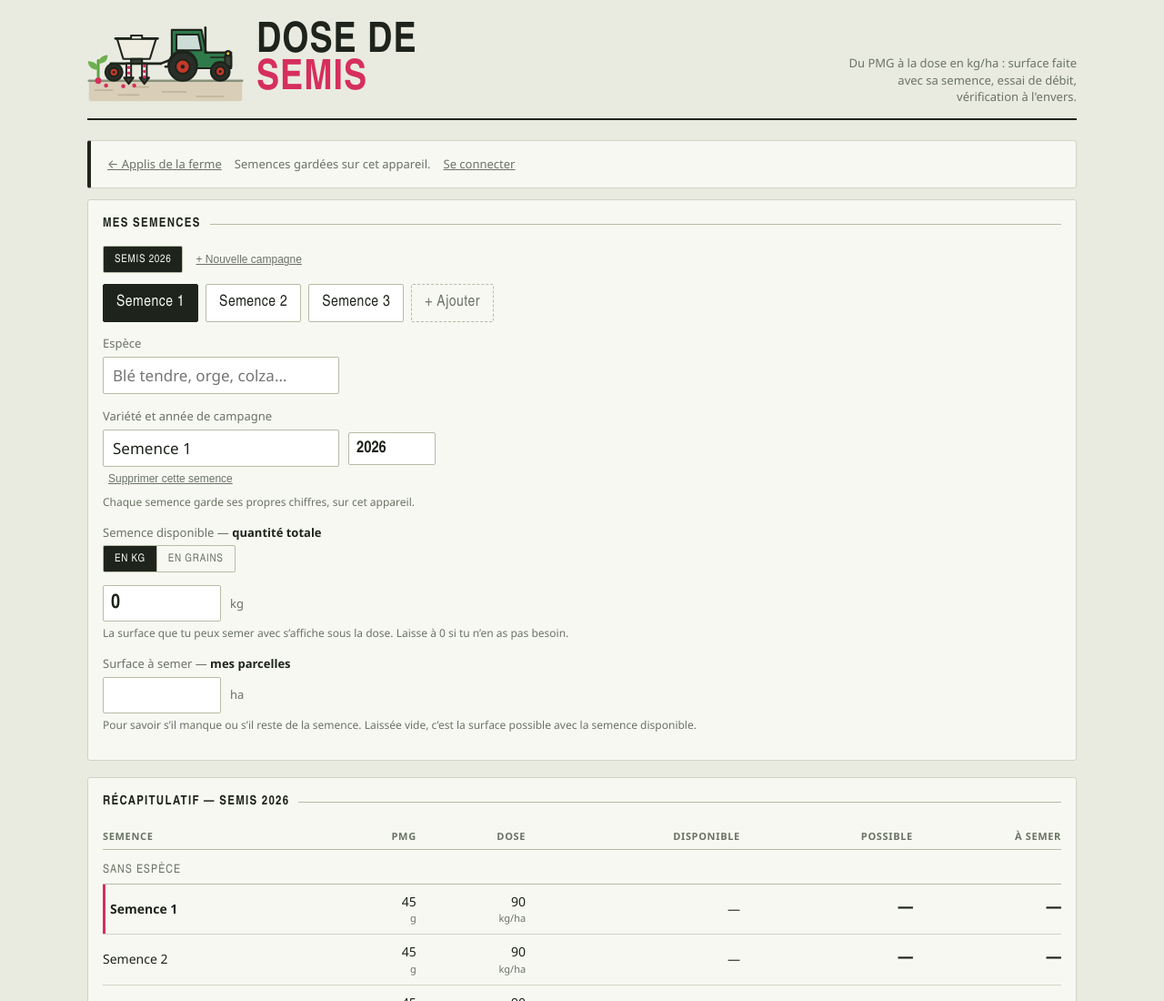
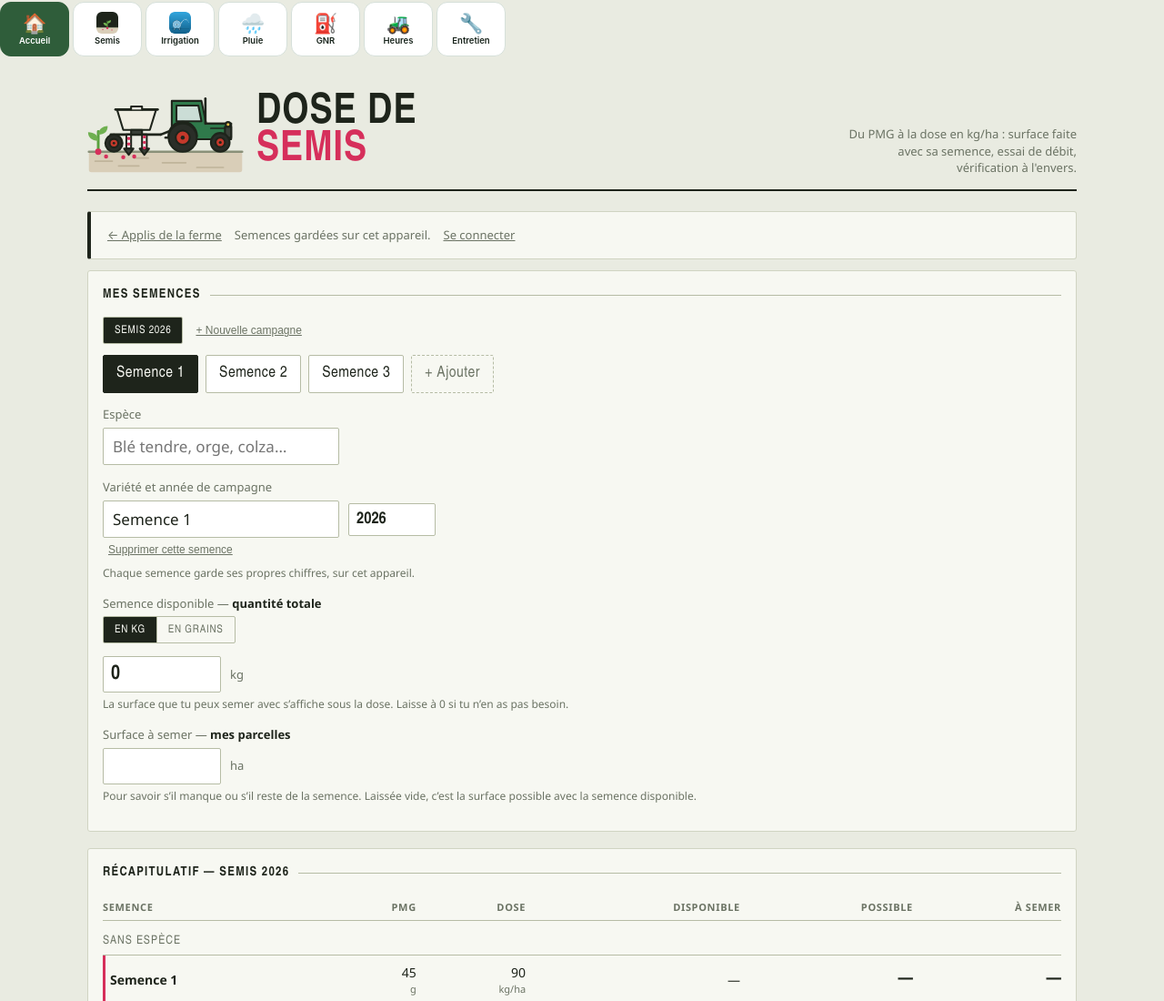
Before and after one commit to Julien028/applis-de-la-ferme, a website: page public/dose-de-semis/index.html in a window 1280 px wide. Shown: the top 1100 px of the page at 91% size. Drawn offline with Linux system fonts and the light colour scheme; no server answers.

Commit message:
Onglets carrés en haut de chaque appli pour passer de l'une à l'autre
Co-Authored-By: Claude Opus 5.5 <noreply@anthropic.com>

```diff
--- /dev/null
+++ b/public/commun/onglets.js
@@ -0,0 +1,52 @@
+// Applis de la ferme — rangée d'onglets carrés en haut de chaque appli, pour passer de
+// l'une à l'autre sans revenir à l'accueil. Se place tout en haut de la page ; l'appli
+// ouverte est surlignée ; les applis que le compte n'a pas le droit d'ouvrir sont cachées.
+(function(){
+  "use strict";
+  const APPLIS = [
+    ["dose",       "/dose-de-semis/",        "Semis", "/dose-de-semis/apple-touch-icon.png"],
+    ["irrigation", "/irrigation-enrouleur/", "Irrigation",    "/irrigation-enrouleur/icon-192.png"],
+    ["pluie",      "/pluviometrie/",         "Pluie",         "🌧️"],
+    ["gnr",        "/gnr/",                  "GNR",           "⛽"],
+    ["tracteurs",  "/tracteurs/",            "Heures",        "🚜"],
+    ["entretien",  "/entretien/",            "Entretien",     "🔧"],
+  ];
+  let moi = null;
+  try{ moi = JSON.parse(localStorage.getItem("applis.moi")); }catch(e){}
+  const acces = moi && moi.compte && moi.compte.role!=="chef" && moi.droits && moi.droits.acces ? moi.droits.acces : null;
+  const ici = location.pathname;
+
+  const css = document.createElement("style");
+  css.textContent = `
+.onglets-ferme{display:flex;gap:4px;overflow-x:auto;-webkit-overflow-scrolling:touch;margin:0 0 12px;padding:2px 0 4px;scrollbar-width:none;font-family:-apple-system,BlinkMacSystemFont,"Segoe UI",Roboto,Helvetica,Arial,sans-serif}
+.onglets-ferme::-webkit-scrollbar{display:none}
+.onglets-ferme a{flex:1 1 0;min-width:44px;max-width:76px;height:60px;display:flex;flex-direction:column;align-items:center;justify-content:center;gap:3px;border:1.5px solid #D6E0DA;border-radius:12px;background:#fff;color:#18241C;text-decoration:none;font-size:9.5px;font-weight:600;overflow:hidden;line-height:1.1;text-align:center;box-sizing:border-box;padding:4px 2px}
+.onglets-ferme a .i{font-size:21px;line-height:1;height:24px;display:flex;align-items:center}
+.onglets-ferme a img{width:24px;height:24px;border-radius:6px;object-fit:cover}
+.onglets-ferme a.accueil{background:#2F5D3A;border-color:#2F5D3A;color:#fff}
+.onglets-ferme a.ici{border-color:#18241C;border-width:2.5px;background:#F3F0E8}
+@media print{.onglets-ferme{display:none}}
+body.photo .onglets-ferme{display:none}`;
+  document.head.appendChild(css);
+
+  const nav = document.createElement("nav");
+  nav.className = "onglets-ferme"; nav.setAttribute("aria-label", "Applis de la ferme");
+  const onglet = (href, titre, icone, cls) => {
+    const a = document.createElement("a"); a.href = href; if(cls) a.className = cls;
+    const i = document.createElement("span"); i.className = "i";
+    if(icone.startsWith("/")){ const img = document.createElement("img"); img.src = icone; img.alt = ""; i.appendChild(img); }
+    else i.textContent = icone;
+    a.append(i, titre); nav.appendChild(a); return a;
+  };
+  onglet("/", "Accueil", "🏠", "accueil");
+  APPLIS.forEach(([cle, href, titre, icone]) => {
+    if(acces && !acces[cle]) return;
+    const a = onglet(href, titre, icone, ici.startsWith(href) ? "ici" : "");
+    if(ici.startsWith(href)) a.setAttribute("aria-current", "page");
+  });
+  const placer = () => {
+    document.body.insertBefore(nav, document.body.firstChild);
+    const actif = nav.querySelector(".ici"); if(actif && actif.scrollIntoView) actif.scrollIntoView({block:"nearest", inline:"center"});
+  };
+  if(document.body) placer(); else document.addEventListener("DOMContentLoaded", placer);
+})();
--- a/public/dose-de-semis/index.html
+++ b/public/dose-de-semis/index.html
@@ -141,6 +141,7 @@ footer{margin-top:28px;border-top:1px solid var(--line-strong);padding-top:12px;
 footer code{font-family:var(--display);font-size:14px;letter-spacing:.03em;color:var(--ink)}
 @media print{body{background:#fff}.dosebar{background:#fff;color:#000;border:2px solid #000}.dosebar .num,.dosebar .sous b{color:#000}}
 </style>
+<script src="/commun/onglets.js" defer></script>
 </head>
 <body>
 <div class="wrap">
```
Also changed, not shown: CLAUDE.md (+1 -1 lines), public/entretien/index.html (+1 -0 lines), public/gnr/index.html (+1 -0 lines), public/irrigation-enrouleur/index.html (+1 -0 lines), public/pluviometrie/index.html (+1 -0 lines), public/tracteurs/index.html (+1 -0 lines).
